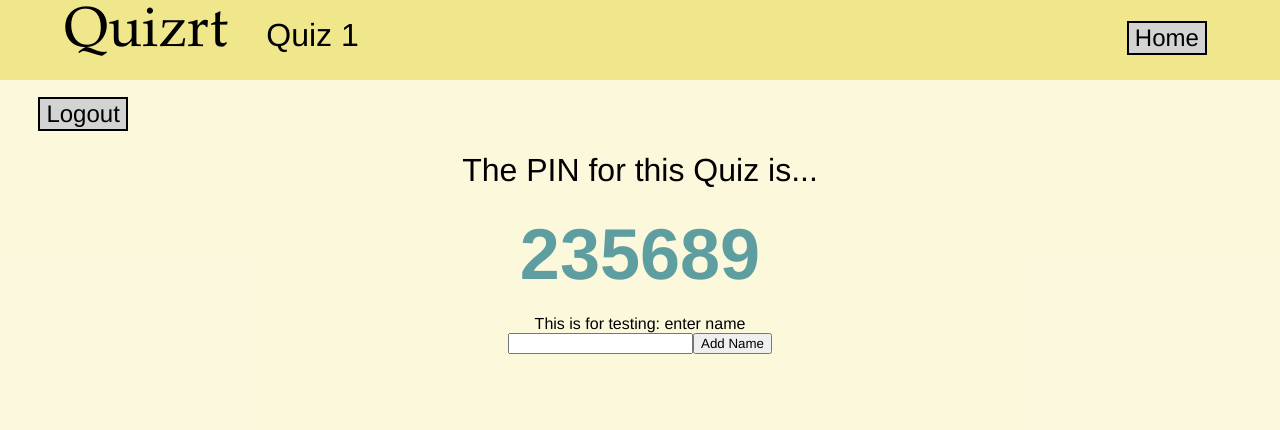
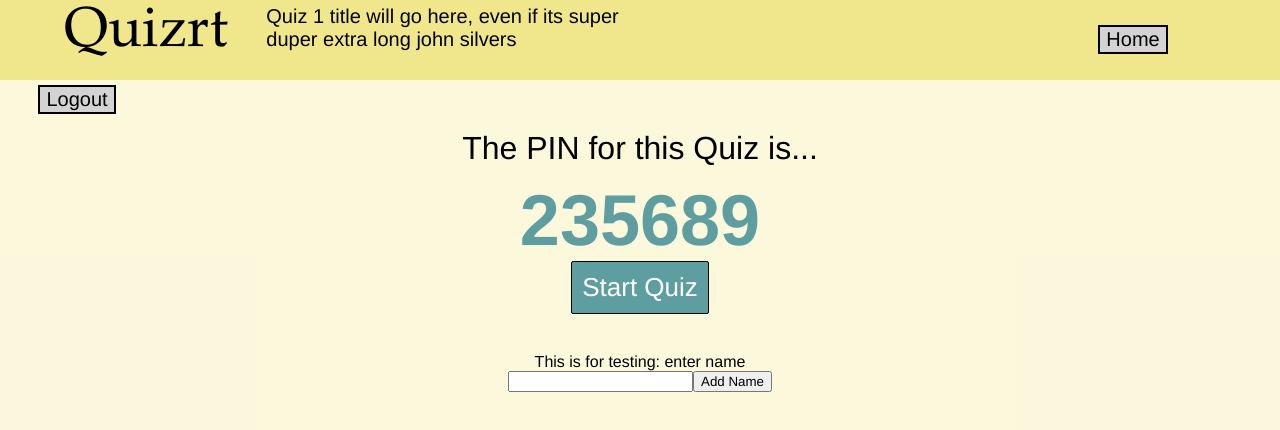
Before and after one commit to TEAM-NAME-HERE/design, a React app in the folder react-pages/: page /PINDisplay in a window 1280 px wide. Built offline with nearby package versions, Linux system fonts and the light colour scheme.

Commit message:
Create Quiz: JSX to organize names

```diff
--- a/react-pages/src/PINDisplay.css
+++ b/react-pages/src/PINDisplay.css
@@ -30,21 +30,22 @@ h1, h2, h3, h4, h5, h6, p{
 #pinQuizTitle{
 	display: inline-block;
 	font-family: "Helvetica Neue", Helvetica, Arial, sans-serif;
-	font-size: 32px;
+	font-size: 20px;
 	margin-left: 3%;
+	width: 30%;
 }
 
 #pinToHome{
 	font-family: "Helvetica Neue", Helvetica, Arial, sans-serif;
-	font-size: 24px;
-	margin-left: 60%;
+	font-size: 20px;
+	margin-left: 35%;
 	background-color: #D3D3D3;
 	border: 2px solid black;
 }
 
 #pinLogout{
 	font-family: "Helvetica Neue", Helvetica, Arial, sans-serif;
-	font-size: 24px;
+	font-size: 20px;
 	margin-left: 3%;
 	background-color: #D3D3D3;
 	border: 2px solid black;
@@ -59,7 +60,7 @@ h1, h2, h3, h4, h5, h6, p{
 }
 
 #pinGap{
-	height: 10%;
+	height: 7%;
 	width: 100%;
 }
 
@@ -73,15 +74,25 @@ h1, h2, h3, h4, h5, h6, p{
 	height: auto;
 	font-family: "Helvetica Neue", Helvetica, Arial, sans-serif;
 	font-size: 72px;
-	margin-top: 24px;
+	margin-top: 12px;
 	font-weight: bold;
 	color: #5F9EA0;
+}
+
+#startQuizFinal{
+	font-family: "Helvetica Neue", Helvetica, Arial, sans-serif;
+	font-size: 26px;
+	border: 1px solid black;
+	background-color: #5F9EA0;
+	color: white;
+	border-radius: 2px;
+	padding: 10px;
+	margin-bottom: 3%;
 }
 
 #testLabel{
 	height: auto;
 	font-family: "Helvetica Neue", Helvetica, Arial, sans-serif;
-	margin-top: 20px;
 }
 
 #nameInput{
@@ -94,3 +105,29 @@ h1, h2, h3, h4, h5, h6, p{
 	height: auto;
 	font-family: "Helvetica Neue", Helvetica, Arial, sans-serif;
 }
+
+#leftNameContainer{
+	width: 30%;
+	height: auto;
+	margin-left: 5%;
+	text-align: center;
+	float: left;
+}
+
+#centerNameContainer, #rightNameContainer{
+	width: 30%;
+	height: auto;
+	text-align: center;
+	float: left;
+}
+
+.initDiv{
+	font-size: 1px;
+	opacity: 0;
+}
+
+.name{
+	font-size: 18px;
+	font-family: "Helvetica Neue", Helvetica, Arial, sans-serif;
+	margin-top: 5px;
+}
--- a/react-pages/src/PINDisplay.js
+++ b/react-pages/src/PINDisplay.js
@@ -5,16 +5,37 @@ import './PINDisplay.css';
 var pin = "809123";
 
 class PINDisplay extends Component{
+	constructor(props){
+		super(props);
+		this.state = {nameToDisplay: ""}
+	}
+
 	redirectHome = () =>{
 		this.props.history.push("/");
 	}
 
-	setPin = () =>{
-
+	addName = () =>{
+		var elementCenter = document.getElementById("centerNameContainer");
+		var elementLeft = document.getElementById("leftNameContainer");
+		var elementRight = document.getElementById("rightNameContainer");
+		var para = document.createElement("p");
+		para.className=("name");
+		var text = document.createTextNode(this.state.nameToDisplay);
+		para.appendChild(text);
+		if(elementRight.childElementCount == elementCenter.childElementCount){
+			elementCenter.appendChild(para);
+		}else if(elementRight.childElementCount == elementLeft.childElementCount){
+			elementLeft.appendChild(para);
+		}else{
+			elementRight.appendChild(para);
+		}
 	}
 
-	addName = () =>{
-
+	setName = (e) =>{
+		var nameText = e.target.value;
+		this.setState(prevState => ({
+			nameToDisplay: nameText
+		}));
 	}
 
 	render(){
@@ -23,7 +44,7 @@ class PINDisplay extends Component{
 			<div id="allContainer">
 				<div id="pinToolBar">
 					<p id="pinLogo">Quizrt</p>
-					<p id="pinQuizTitle">Quiz 1</p>
+					<p id="pinQuizTitle">Quiz 1 title will go here, even if its super duper extra long john silvers</p>
 					<button id="pinToHome" onClick={this.redirectHome}>Home</button>
 					<button id="pinLogout">Logout</button>
 				</div>
@@ -31,9 +52,19 @@ class PINDisplay extends Component{
 					<div id="pinGap"></div>
 					<p id="pinLabel">The PIN for this Quiz is...</p>
 					<p id="quizPIN">235689</p>
+					<button id="startQuizFinal">Start Quiz</button><br />
 					<p id="testLabel">This is for testing: enter name</p>
-					<input id="nameInput" type="text"/>
-					<button id="addNameButton" onClick={this.setPin}>Add Name</button>
+					<input id="nameInput" type="text" onChange={this.setName}/>
+					<button id="addNameButton" onClick={this.addName}>Add Name</button><br />
+					<div id="leftNameContainer">
+						<p class="initDiv">1</p>
+					</div>
+					<div id="centerNameContainer">
+						<p class="initDiv">1</p>
+					</div>
+					<div id="rightNameContainer">
+						<p class="initDiv">1</p>
+					</div>
 				</div>
 			</div>
 		);
```
